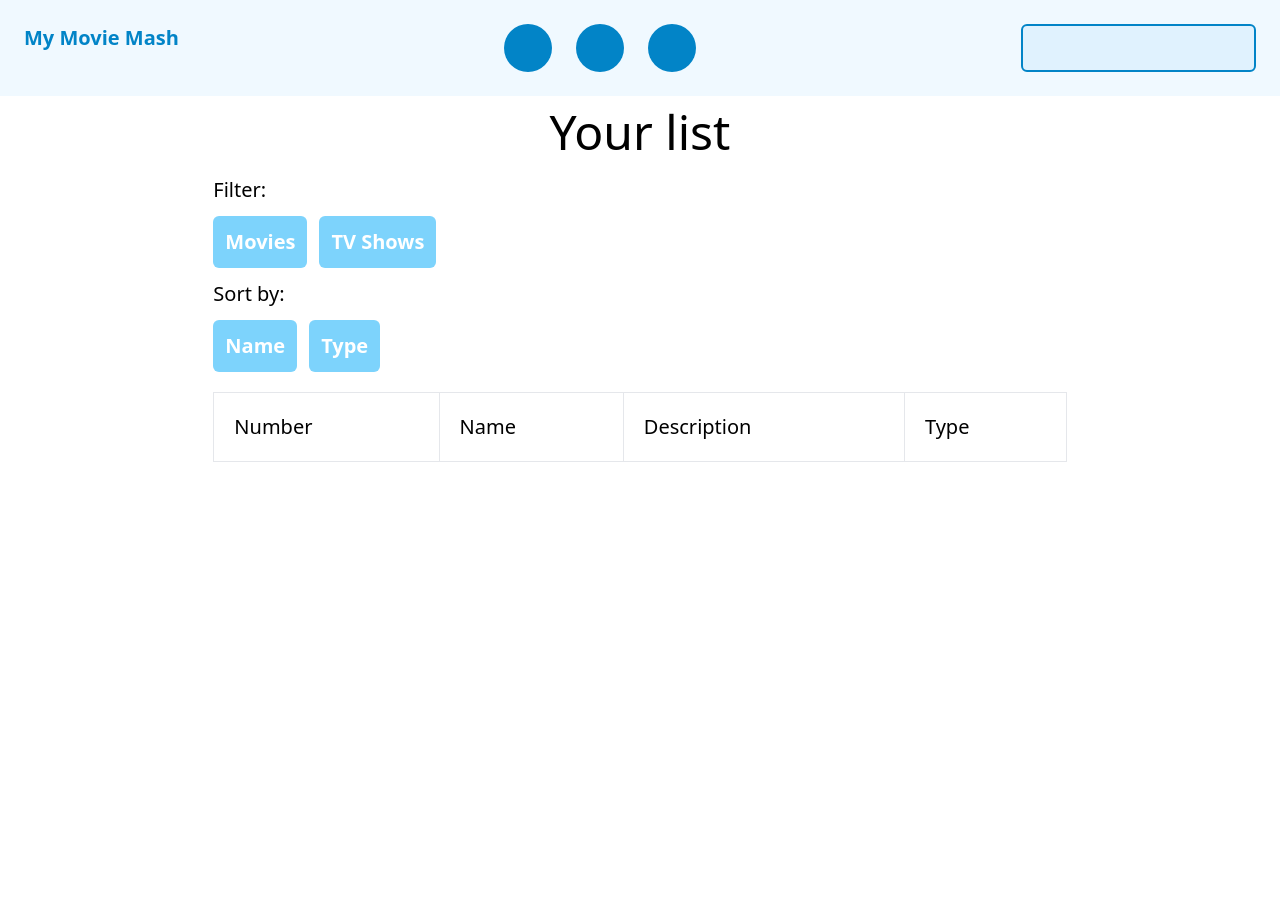
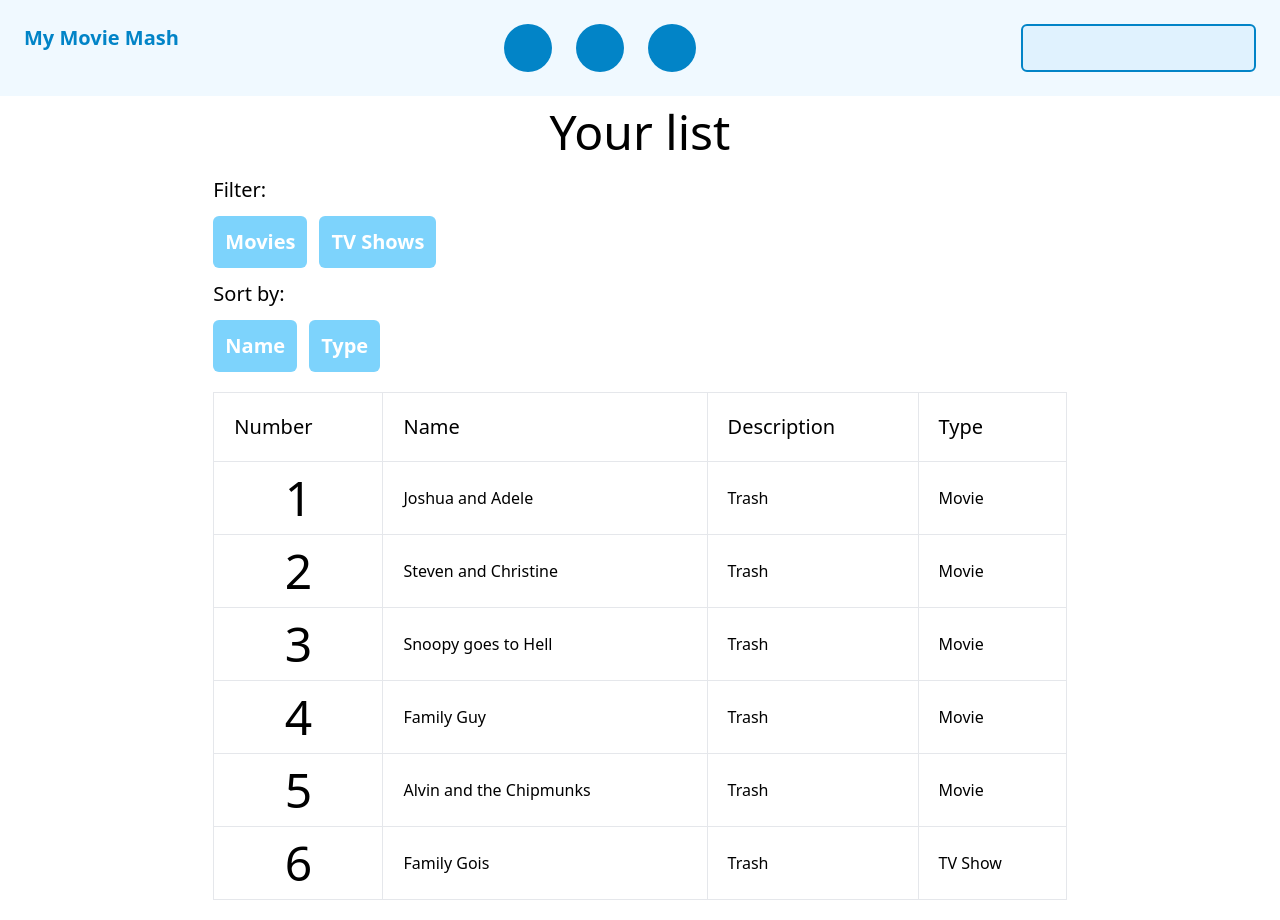
Before and after one commit to ACAUHS/my-movie-mash, a Next.js app: page /list in a window 1280 px wide. Before the commit the page ends 800 px from the top, so only its background shows below. Built offline with nearby package versions, Linux system fonts and the light colour scheme.

Commit message:
Added static helper class for localForage

```diff
--- a/pages/list.tsx
+++ b/pages/list.tsx
@@ -1,11 +1,7 @@
 import Header from "./components/header";
-//import { GetUserWatchables } from "./logic/user_storage";
 import Watchable from "./logic/watchable";
 import WatchableEntry from "./components/watchable_entry";
-
-function GetUserWatchables() {
-    return []
-}
+import { ForageWatchableInterface } from "./logic/user_storage";
 
 /**
  * The list page where users can add or remove movies from their list. Uses localStorage to achieve database functions.
@@ -63,7 +59,7 @@ export default function List() {
                                 <TableHeader>Description</TableHeader>
                                 <TableHeader>Type</TableHeader>
                             </tr>
-                            {GetUserWatchables().map(function (m: Watchable, index: number) {
+                            {ForageWatchableInterface.GetUserWatchables().map(function (m: Watchable, index: number) {
                                 return (<WatchableEntry order={index + 1} name={m.GetName()} type={m.GetType()} />)
                             })}
                         </tbody>
--- a/pages/logic/user_storage.tsx
+++ b/pages/logic/user_storage.tsx
@@ -1,6 +1,34 @@
 import Movie from "./movie";
 import Watchable from "./watchable";
 import TVShow from "./tvshow";
+import localForage from 'localforage'
+
+/**
+ * An interface that allows interactions with the localForage,
+ * Add watchables or remove them, or get a sorted/unsorted list.
+ */
+export class ForageWatchableInterface {
+    private constructor() {
+
+    }
+
+    /**
+     * Remove a watchable to localForage
+     *
+     * @param watch
+     */
+    public static RemoveWatchable(watch: Watchable): void {
+
+    }
+
+    /**
+     * Add a watchable to localForage
+     *
+     * @param watch
+     */
+    public static AddWatchable(watch: Watchable): void {
+
+    }
 
     /**
      * Get the list of the movies/tv shows that the user has.
@@ -9,7 +37,7 @@ import TVShow from "./tvshow";
      *
      * @returns
      */
-export function GetUserWatchables(): Array<Watchable> {
+    public static GetUserWatchables(): Array<Watchable> {
         return [
             new Movie("Joshua and Adele"),
             new Movie("Steven and Christine"),
@@ -19,3 +47,14 @@ export function GetUserWatchables(): Array<Watchable> {
             new TVShow("Family Gois")
         ]
     }
+
+    /**
+     * Returns a sorted array of user watchables according to sort_lambda
+     *
+     * @param sort_lambda the sort lambda that will be operated. If a < b == true, then it is the case that a will come before b.
+     * @returns
+     */
+    public static GetUserWatchablesSorted(sort_lambda: (a: Watchable, b: Watchable) => boolean): Array<Watchable> {
+        return []
+    }
+}
```
Lines whose indentation alone changed are shown as unchanged.
